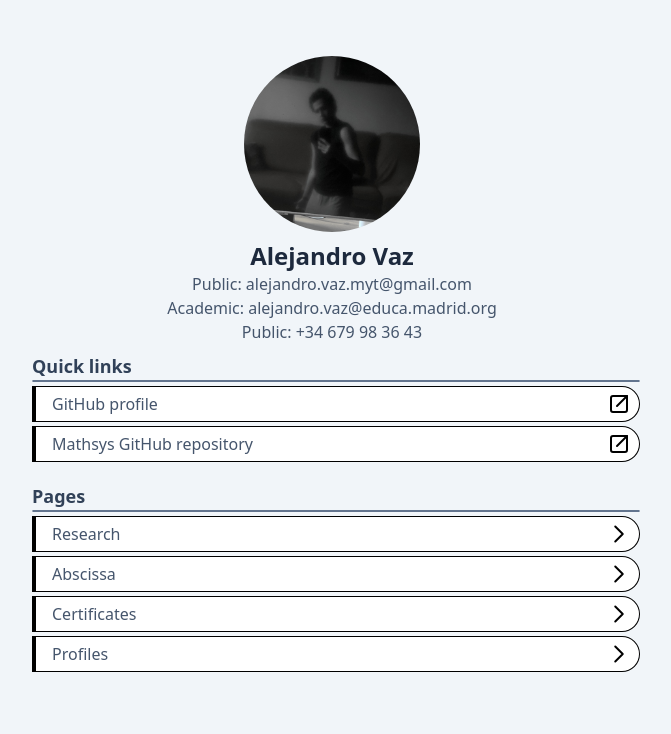
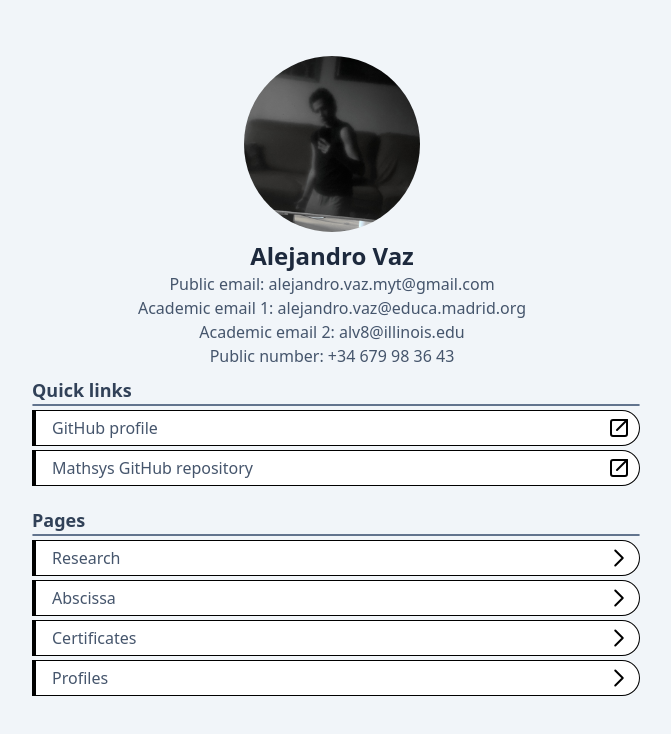
Before and after one commit to alejandro-vaz/alejandro-vaz, a React (Create React App) app: page / in a window 1280 px wide. Shown: the top 734 px of the page, without its empty margins (308-979 px from the left). Built offline with nearby package versions, Linux system fonts and the light colour scheme.

Commit message:
added second academic email

```diff
--- a/src/pages/Home.tsx
+++ b/src/pages/Home.tsx
@@ -22,13 +22,16 @@ function Header(): React.ReactNode {
             <img src="/Home/profile.jpg" className="w-44 h-44 ml-auto mr-auto rounded-full mb-2"/>
             <h1 className="text-2xl font-bold text-slate-800 ml-auto mr-auto">Alejandro Vaz</h1>
             <Link to="mailto:alejandro.vaz.myt@gmail.com">
-                <p className="hover:underline text-slate-600">Public: alejandro.vaz.myt@gmail.com</p>
+                <p className="hover:underline text-slate-600">Public email: alejandro.vaz.myt@gmail.com</p>
             </Link>
             <Link to="mailto:alejandro.vaz@educa.madrid.org">
-                <p className="hover:underline text-slate-600">Academic: alejandro.vaz@educa.madrid.org</p>
+                <p className="hover:underline text-slate-600">Academic email 1: alejandro.vaz@educa.madrid.org</p>
+            </Link>
+            <Link to="mailto:alv8@illinois.edu">
+                <p className="hover:underline text-slate-600">Academic email 2: alv8@illinois.edu</p>
             </Link>
             <Link to="tel:+34679983643">
-                <p className="hover:underline text-slate-600 mb-2">Public: +34 679 98 36 43</p>
+                <p className="hover:underline text-slate-600 mb-2">Public number: +34 679 98 36 43</p>
             </Link>
         </>
     )
```
